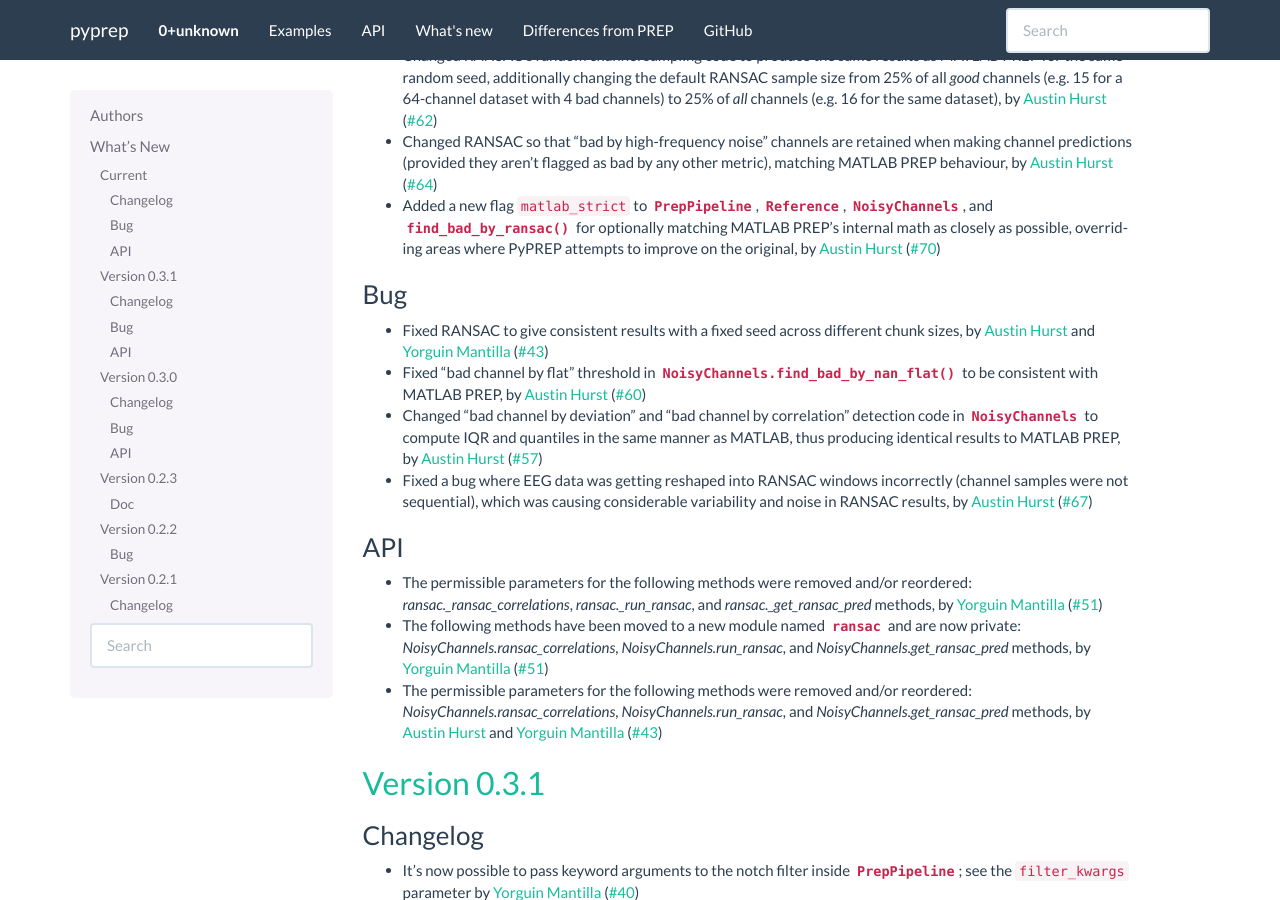
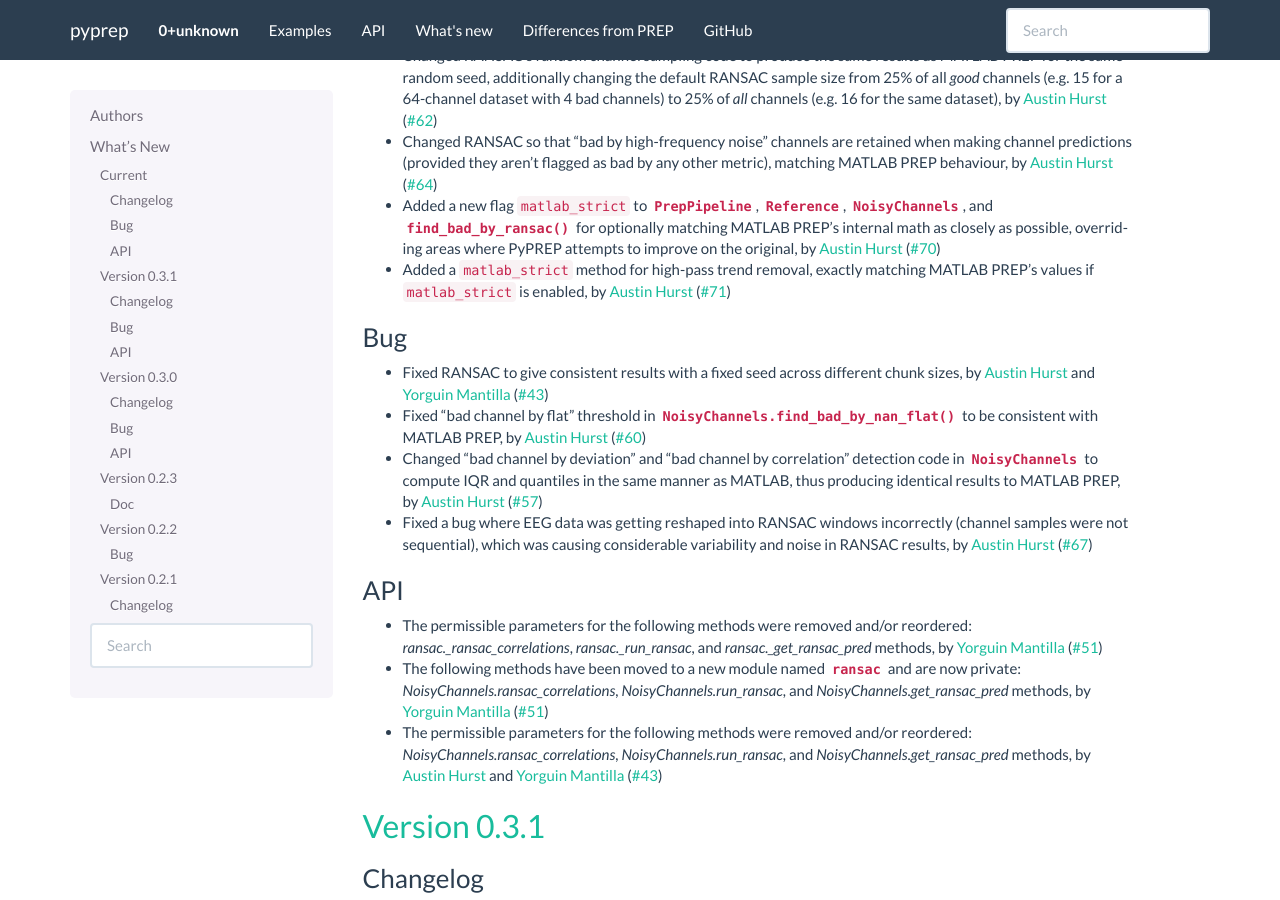
Before and after one commit to sappelhoff/pyprep, a Sphinx documentation site: the page built from docs/whats_new.rst, in a window 1280 px wide and 900 px high, scrolled down 875 px. Built offline with Sphinx 7.4.7, drawn with Linux system fonts in a browser that asks for light colours.

Commit message:
Updated whats_new.rst

```diff
--- a/docs/whats_new.rst
+++ b/docs/whats_new.rst
@@ -40,6 +40,7 @@ Changelog
 - Changed RANSAC's random channel sampling code to produce the same results as MATLAB PREP for the same random seed, additionally changing the default RANSAC sample size from 25% of all *good* channels (e.g. 15 for a 64-channel dataset with 4 bad channels) to 25% of *all* channels (e.g. 16 for the same dataset), by `Austin Hurst`_ (:gh:`62`)
 - Changed RANSAC so that "bad by high-frequency noise" channels are retained when making channel predictions (provided they aren't flagged as bad by any other metric), matching MATLAB PREP behaviour, by `Austin Hurst`_ (:gh:`64`)
 - Added a new flag ``matlab_strict`` to :class:`~pyprep.PrepPipeline`, :class:`~pyprep.Reference`, :class:`~pyprep.NoisyChannels`, and :func:`~pyprep.ransac.find_bad_by_ransac` for optionally matching MATLAB PREP's internal math as closely as possible, overriding areas where PyPREP attempts to improve on the original, by `Austin Hurst`_ (:gh:`70`)
+- Added a ``matlab_strict`` method for high-pass trend removal, exactly matching MATLAB PREP's values if ``matlab_strict`` is enabled, by `Austin Hurst`_ (:gh:`71`)
 
 Bug
 ~~~
```
